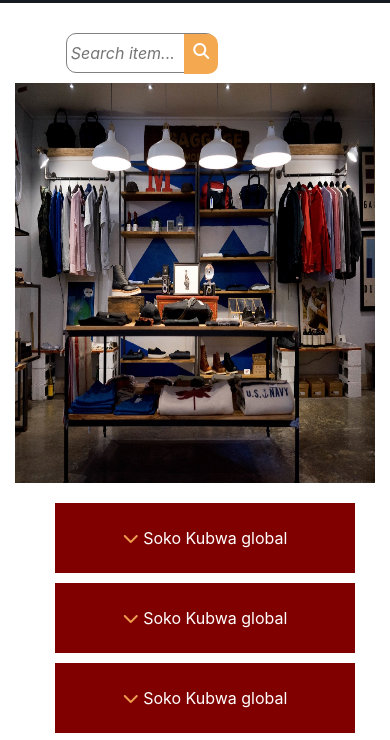
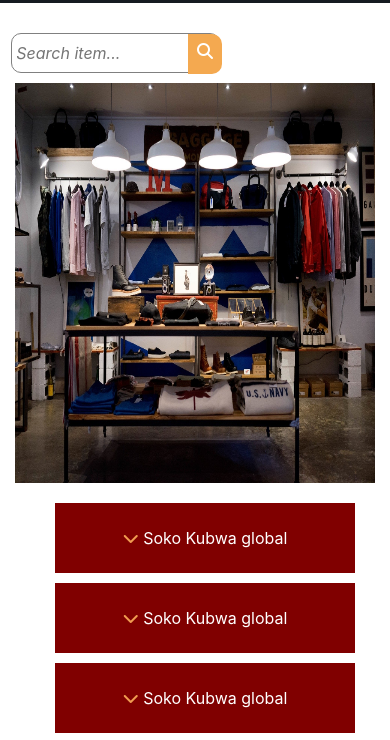
Before and after one commit to kesh25/web_dev-ml2, a plain HTML site: page index.html in a window 390 px wide. Shown: the part 87-827 px from the top of the page. Drawn offline with nearby package versions, Linux system fonts and the light colour scheme; a web font is replaced by a local one.

Commit message:
fix 3 for search-field in phones

```diff
--- a/css/main.css
+++ b/css/main.css
@@ -321,12 +321,7 @@ nav {
 
 
 /* phone */
-@media only screen and (min-width: 300px)and (max-width: 400px) {
-    .search_field_nav input[type=text] {
-        width: 70px;
-        letter-spacing: 0rem;
-    }
-}
+
 
 @media only screen and (max-width: 600px) {
 
@@ -355,7 +350,8 @@ nav {
     }
 
     .search_field_nav input[type=text] {
-        width: 150px;
+        width: 70%;
+
         letter-spacing: 0rem;
     }
 
```
